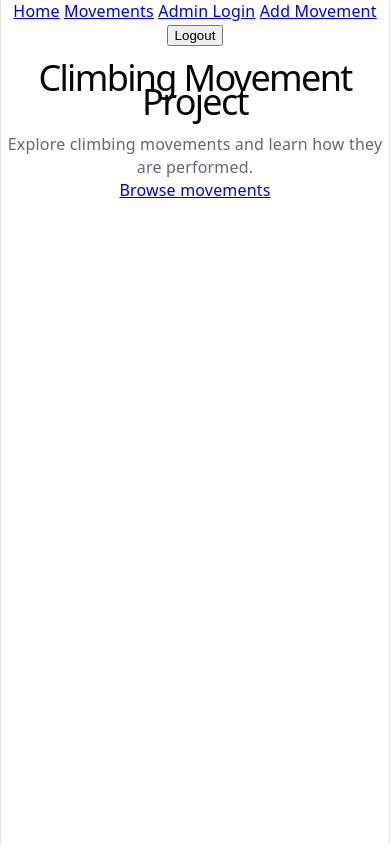
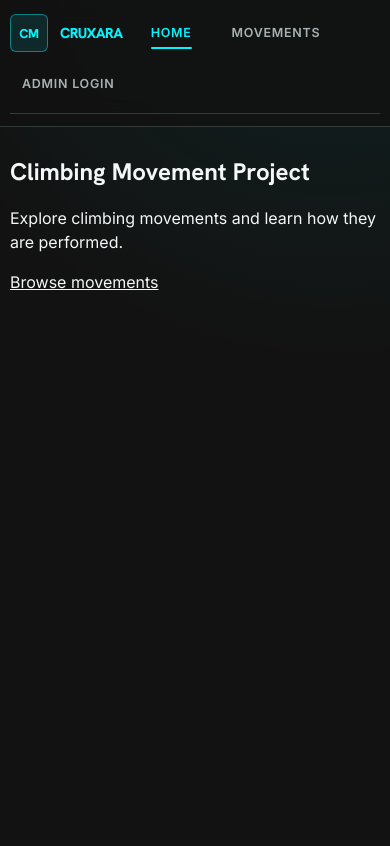
Before and after one commit to karina-amortegui/climbing-movement-project-front, a React (Vite) app: page / in a window 390 px wide. Built offline with nearby package versions, Linux system fonts and the light colour scheme.

Commit message:
Add responsive shared layout design

```diff
--- /dev/null
+++ b/src/components/Layout.css
@@ -0,0 +1,221 @@
+.site-shell {
+  min-height: 100vh;
+  background:
+    radial-gradient(
+      circle at 85% -10%,
+      rgba(0, 245, 255, 0.08),
+      transparent 28rem
+    ),
+    var(--color-background);
+}
+
+.site-header {
+  position: sticky;
+  top: 0;
+  z-index: 100;
+  border-bottom: 1px solid var(--color-border);
+  background: rgba(18, 18, 18, 0.92);
+  backdrop-filter: blur(14px);
+}
+
+.site-header__inner {
+  display: flex;
+  align-items: center;
+  gap: 2rem;
+  width: min(100% - 2rem, var(--content-width));
+  min-height: 72px;
+  margin-inline: auto;
+}
+
+.site-brand {
+  display: inline-flex;
+  flex-shrink: 0;
+  align-items: center;
+  gap: 0.75rem;
+  color: var(--color-text);
+  text-decoration: none;
+}
+
+.site-brand__mark {
+  display: grid;
+  width: 38px;
+  height: 38px;
+  place-items: center;
+  border: 1px solid rgba(0, 245, 255, 0.45);
+  border-radius: var(--radius-small);
+  background: rgba(0, 245, 255, 0.1);
+  color: var(--color-primary);
+  font-family: var(--font-heading);
+  font-size: 0.8rem;
+  font-weight: 800;
+  letter-spacing: -0.03em;
+}
+
+.site-brand__name {
+  font-family: var(--font-heading);
+  font-size: 1.05rem;
+  font-weight: 800;
+  letter-spacing: -0.04em;
+  text-transform: uppercase;
+}
+
+.site-brand__name span {
+  color: var(--color-primary);
+}
+
+.site-navigation {
+  display: flex;
+  align-items: center;
+  gap: 0.25rem;
+}
+
+.nav-link {
+  position: relative;
+  padding: 0.75rem;
+  color: var(--color-text-muted);
+  font-size: 0.78rem;
+  font-weight: 600;
+  letter-spacing: 0.06em;
+  text-decoration: none;
+  text-transform: uppercase;
+  transition:
+    color 160ms ease,
+    background-color 160ms ease;
+}
+
+.nav-link:hover {
+  color: var(--color-text);
+}
+
+.nav-link::after {
+  position: absolute;
+  right: 0.75rem;
+  bottom: 0.35rem;
+  left: 0.75rem;
+  height: 2px;
+  border-radius: 999px;
+  background: var(--color-primary);
+  content: "";
+  opacity: 0;
+  transform: scaleX(0);
+  transition:
+    opacity 160ms ease,
+    transform 160ms ease;
+}
+
+.nav-link--active {
+  color: var(--color-primary);
+}
+
+.nav-link--active::after {
+  opacity: 1;
+  transform: scaleX(1);
+}
+
+.site-header__actions {
+  display: flex;
+  align-items: center;
+  gap: 0.65rem;
+  margin-left: auto;
+}
+
+.header-action-link,
+.logout-button {
+  min-height: 38px;
+  border-radius: var(--radius-small);
+  font-size: 0.75rem;
+  font-weight: 700;
+  letter-spacing: 0.04em;
+  text-transform: uppercase;
+  transition:
+    background-color 160ms ease,
+    border-color 160ms ease,
+    color 160ms ease,
+    transform 160ms ease;
+}
+
+.header-action-link {
+  display: inline-flex;
+  align-items: center;
+  padding: 0.6rem 1rem;
+  border: 1px solid var(--color-primary);
+  background: var(--color-primary);
+  color: #071516;
+  text-decoration: none;
+}
+
+.header-action-link:hover {
+  background: var(--color-primary-soft);
+  border-color: var(--color-primary-soft);
+  transform: translateY(-1px);
+}
+
+.logout-button {
+  padding: 0.6rem 0.9rem;
+  border: 1px solid var(--color-border);
+  background: transparent;
+  color: var(--color-text-muted);
+  cursor: pointer;
+}
+
+.logout-button:hover {
+  border-color: var(--color-danger);
+  color: var(--color-danger);
+}
+
+.site-main {
+  width: min(100% - 2rem, var(--content-width));
+  min-height: calc(100vh - 73px);
+  margin-inline: auto;
+  padding-block: clamp(2rem, 5vw, 4.5rem);
+}
+
+@media (max-width: 850px) {
+  .site-header__inner {
+    flex-wrap: wrap;
+    gap: 0.5rem 1rem;
+    padding-block: 0.75rem;
+  }
+
+  .site-navigation {
+    order: 3;
+    width: 100%;
+    overflow-x: auto;
+    border-top: 1px solid var(--color-border);
+  }
+
+  .nav-link:first-child {
+    padding-left: 0;
+  }
+
+  .nav-link:first-child::after {
+    left: 0;
+  }
+
+  .site-main {
+    min-height: calc(100vh - 125px);
+  }
+}
+
+@media (max-width: 520px) {
+  .site-header__inner,
+  .site-main {
+    width: min(100% - 1.25rem, var(--content-width));
+  }
+
+  .site-brand__name {
+    font-size: 0.9rem;
+  }
+
+  .header-action-link {
+    padding-inline: 0.7rem;
+  }
+
+  .logout-button {
+    padding-inline: 0.65rem;
+  }
+
+  .nav-link {
+    white-space: nowrap;
+  }
+}
--- a/src/components/Layout.tsx
+++ b/src/components/Layout.tsx
@@ -1,7 +1,11 @@
-import { Link, Outlet, useNavigate } from "react-router-dom";
+import { Link, NavLink, Outlet, useLocation, useNavigate } from "react-router-dom";
+import "./Layout.css";
 
 export const Layout = () => {
   const navigate = useNavigate();
+  useLocation();
+  //isLoggedIn - checks whether the token currently exists
+  const isLoggedIn = Boolean(localStorage.getItem("token"));
 
   function handleLogout() {
     localStorage.removeItem("token");
@@ -9,20 +13,66 @@ export const Layout = () => {
   }
 
   return (
-    <>
-      <header>
-        <nav aria-label="Main navigation">
-          <Link to="/">Home</Link>{" "}
-          <Link to="/movements">Movements</Link>{" "}
-          <Link to="/login">Admin Login</Link>{" "}
-          <Link to="/admin/movements/new">Add Movement</Link>
-          <button type="button" onClick={handleLogout}>Logout</button>
-        </nav>
+    <div className="site-shell">
+      <header className="site-header">
+        <div className="site-header__inner">
+          <Link className="site-brand" to="/" aria-label="Climbing Movement home">
+            <span className="site-brand__mark" aria-hidden="true">CM</span>
+            <span className="site-brand__name"><span>CRUXARA</span></span>
+          </Link>
+
+          <nav className="site-navigation" aria-label="Main navigation" />
+          <NavLink
+            className={({ isActive }) =>
+              isActive ? "nav-link nav-link--active" : "nav-link"
+            }
+              to="/"
+              end
+            >
+              Home
+            </NavLink>
+
+          <NavLink
+            className={({ isActive }) =>
+            isActive ? "nav-link nav-link--active" : "nav-link"
+            }
+              to="/movements"
+            >
+              Movements
+            </NavLink>
+
+          {!isLoggedIn && (
+            <NavLink
+              className={({ isActive }) =>
+              isActive ? "nav-link nav-link--active" : "nav-link"
+              }
+                to="/login"
+              >
+                Admin Login
+              </NavLink>
+          )}
+
+          {isLoggedIn && (
+            <div className="site-header__actions">
+              <Link className="header-action-link" to="/admin/movements/new">
+                Add Movement
+              </Link>
+
+              <button
+                className="logout-button"
+                type="button"
+                onClick={handleLogout}
+              >
+                Logout
+              </button>
+            </div>
+          )}
+        </div>
       </header>
 
-      <main>
+      <main className="site-main">
         <Outlet />
       </main>
-    </>
+    </div>
   );
 };
--- a/src/index.css
+++ b/src/index.css
@@ -1,111 +1,100 @@
+@import url("https://fonts.googleapis.com/css2?family=Hanken+Grotesk:wght@500;600;700;800&family=Inter:wght@400;500;600&display=swap");
+
 :root {
-  --text: #6b6375;
-  --text-h: #08060d;
-  --bg: #fff;
-  --border: #e5e4e7;
-  --code-bg: #f4f3ec;
-  --accent: #aa3bff;
-  --accent-bg: rgba(170, 59, 255, 0.1);
-  --accent-border: rgba(170, 59, 255, 0.5);
-  --social-bg: rgba(244, 243, 236, 0.5);
-  --shadow:
-    rgba(0, 0, 0, 0.1) 0 10px 15px -3px, rgba(0, 0, 0, 0.05) 0 4px 6px -2px;
+  font-family: "Inter", sans-serif;
+  color: #f4f7f7;
+  background-color: #121212;
+  color-scheme: dark;
 
-  --sans: system-ui, 'Segoe UI', Roboto, sans-serif;
-  --heading: system-ui, 'Segoe UI', Roboto, sans-serif;
-  --mono: ui-monospace, Consolas, monospace;
+  --color-primary: #00f5ff;
+  --color-primary-soft: #dffcff;
+  --color-secondary: #ff5c00;
 
-  font: 18px/145% var(--sans);
-  letter-spacing: 0.18px;
-  color-scheme: light dark;
-  color: var(--text);
-  background: var(--bg);
+  --color-background: #121212;
+  --color-surface: #1b1d1e;
+  --color-surface-raised: #222526;
+  --color-border: #34393a;
+
+  --color-text: #f4f7f7;
+  --color-text-muted: #a9b2b3;
+  --color-danger: #ff7d73;
+
+  --font-heading: "Hanken Grotesk", sans-serif;
+  --font-body: "Inter", sans-serif;
+
+  --content-width: 1200px;
+  --radius-small: 6px;
+  --radius-medium: 10px;
+  --radius-large: 16px;
+
   font-synthesis: none;
   text-rendering: optimizeLegibility;
-  -webkit-font-smoothing: antialiased;
-  -moz-osx-font-smoothing: grayscale;
-
-  @media (max-width: 1024px) {
-    font-size: 16px;
-  }
 }
 
-@media (prefers-color-scheme: dark) {
-  :root {
-    --text: #9ca3af;
-    --text-h: #f3f4f6;
-    --bg: #16171d;
-    --border: #2e303a;
-    --code-bg: #1f2028;
-    --accent: #c084fc;
-    --accent-bg: rgba(192, 132, 252, 0.15);
-    --accent-border: rgba(192, 132, 252, 0.5);
-    --social-bg: rgba(47, 48, 58, 0.5);
-    --shadow:
-      rgba(0, 0, 0, 0.4) 0 10px 15px -3px, rgba(0, 0, 0, 0.25) 0 4px 6px -2px;
-  }
-
-  #social .button-icon {
-    filter: invert(1) brightness(2);
-  }
-}
-
-#root {
-  width: 1126px;
-  max-width: 100%;
-  margin: 0 auto;
-  text-align: center;
-  border-inline: 1px solid var(--border);
-  min-height: 100svh;
-  display: flex;
-  flex-direction: column;
+*,
+*::before,
+*::after {
   box-sizing: border-box;
 }
 
+html {
+  min-width: 320px;
+  min-height: 100%;
+  background: var(--color-background);
+}
+
 body {
+  min-width: 320px;
+  min-height: 100vh;
   margin: 0;
+  background: var(--color-background);
+  color: var(--color-text);
+  font-family: var(--font-body);
+  line-height: 1.5;
+}
+
+button,
+input,
+textarea,
+select {
+  font: inherit;
+}
+
+button,
+a {
+  -webkit-tap-highlight-color: transparent;
 }
 
 h1,
-h2 {
-  font-family: var(--heading);
-  font-weight: 500;
-  color: var(--text-h);
+h2,
+h3,
+h4 {
+  margin-top: 0;
+  color: var(--color-text);
+  font-family: var(--font-heading);
+  line-height: 1.1;
 }
 
-h1 {
-  font-size: 56px;
-  letter-spacing: -1.68px;
-  margin: 32px 0;
-  @media (max-width: 1024px) {
-    font-size: 36px;
-    margin: 20px 0;
-  }
-}
-h2 {
-  font-size: 24px;
-  line-height: 118%;
-  letter-spacing: -0.24px;
-  margin: 0 0 8px;
-  @media (max-width: 1024px) {
-    font-size: 20px;
-  }
-}
 p {
-  margin: 0;
+  margin-top: 0;
 }
 
-code,
-.counter {
-  font-family: var(--mono);
-  display: inline-flex;
-  border-radius: 4px;
-  color: var(--text-h);
+a {
+  color: inherit;
 }
 
-code {
-  font-size: 15px;
-  line-height: 135%;
-  padding: 4px 8px;
-  background: var(--code-bg);
+button,
+a,
+input,
+textarea,
+select {
+  outline-offset: 3px;
 }
+
+button:focus-visible,
+a:focus-visible,
+input:focus-visible,
+textarea:focus-visible,
+select:focus-visible {
+  outline: 2px solid var(--color-primary);
+}
```
